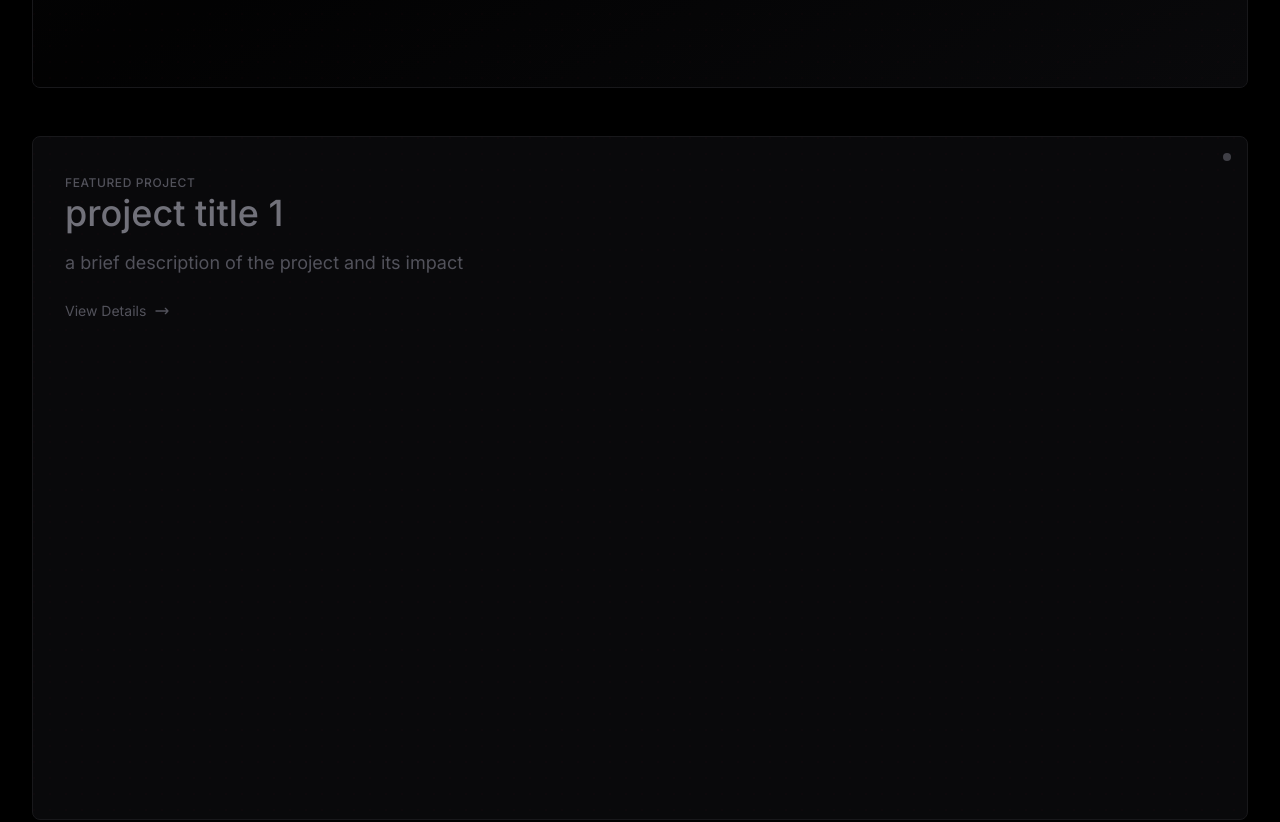
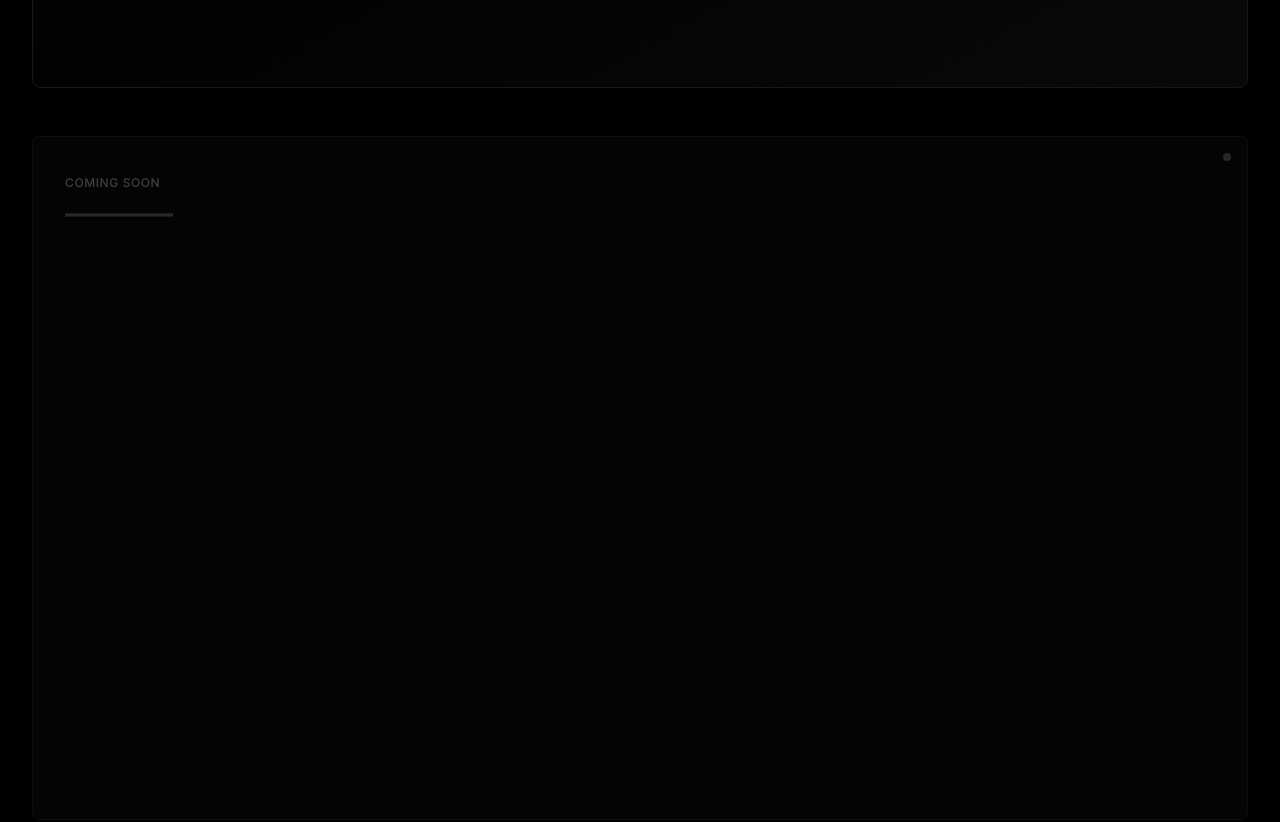
Before and after one commit to stilwellc/Mobi, a Next.js app: page / in a window 1280 px wide. Shown: the part 1680-2502 px from the top of the page. Built offline with nearby package versions, Linux system fonts and the light colour scheme; a web font is replaced by a local one.

Commit message:
Make Screech the only featured project, simplify other placeholders

```diff
--- a/app/page.tsx
+++ b/app/page.tsx
@@ -190,38 +190,26 @@ export default function Home() {
               </Link>
             </div>
 
-            {[1, 2].map((item, index) => (
+            {[1, 2].map((item) => (
               <div
                 key={item}
                 className="group relative"
               >
-                <div className="relative aspect-[16/9] rounded-lg overflow-hidden bg-zinc-950 border border-zinc-900 hover:border-zinc-800 transition-colors">
+                <div className="relative aspect-[16/9] rounded-lg overflow-hidden bg-zinc-950/50 border border-zinc-900/50">
                   <div className="absolute inset-0" style={{
-                    backgroundImage: `radial-gradient(circle at 1px 1px, rgba(128,0,32,0.03) 1px, transparent 0)`,
+                    backgroundImage: `radial-gradient(circle at 1px 1px, rgba(128,0,32,0.015) 1px, transparent 0)`,
                     backgroundSize: '16px 16px'
                   }} />
                   <div className="absolute top-4 right-4">
-                    <div className="w-2 h-2 bg-zinc-700 rounded-full" />
+                    <div className="w-2 h-2 bg-zinc-800 rounded-full" />
                   </div>
                   <div className="absolute inset-0 p-6 sm:p-8">
-                    <span className="text-xs text-zinc-600 font-medium tracking-wider uppercase mb-2">
-                      featured project
+                    <span className="text-xs text-zinc-700 font-medium tracking-wider uppercase mb-2">
+                      coming soon
                     </span>
-                    <h3 className="text-2xl sm:text-3xl md:text-4xl font-medium text-zinc-500 mb-4">
-                      project title {item}
+                    <h3 className="text-2xl sm:text-3xl md:text-4xl font-medium text-zinc-800">
+                      ———
                     </h3>
-                    <p className="text-base sm:text-lg text-zinc-600 max-w-2xl">
-                      a brief description of the project and its impact
-                    </p>
-                    <motion.div
-                      className="mt-6 inline-flex items-center text-zinc-600 hover:text-zinc-400 transition-colors group"
-                      whileHover={{ x: 5 }}
-                    >
-                      <span className="mr-2 text-sm">View Details</span>
-                      <svg className="w-4 h-4" fill="none" stroke="currentColor" viewBox="0 0 24 24">
-                        <path strokeLinecap="round" strokeLinejoin="round" strokeWidth={2} d="M17 8l4 4m0 0l-4 4m4-4H3" />
-                      </svg>
-                    </motion.div>
                   </div>
                 </div>
               </div>
```
